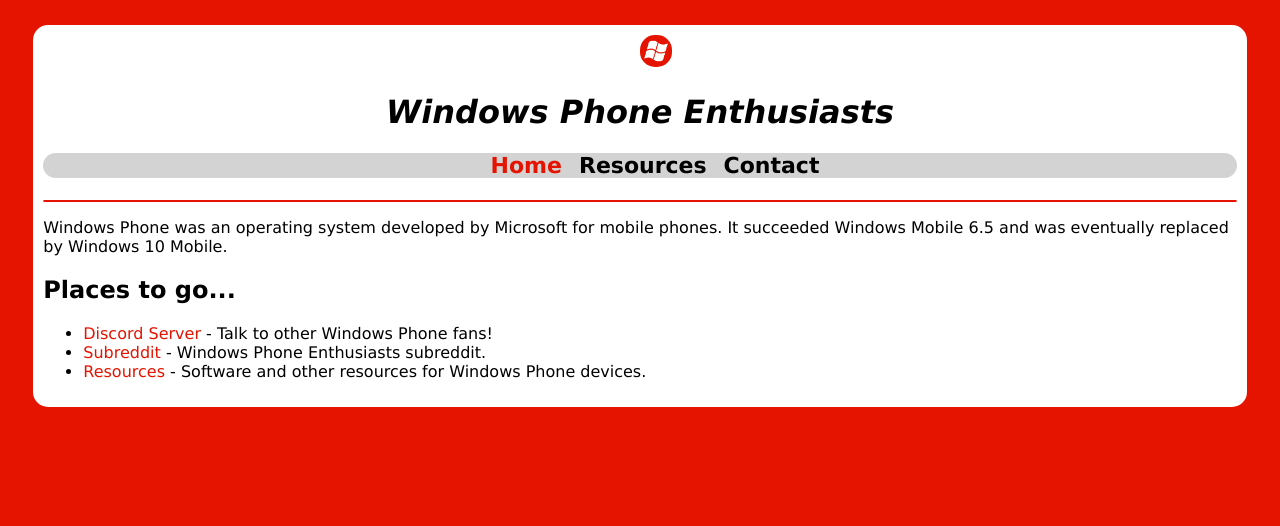
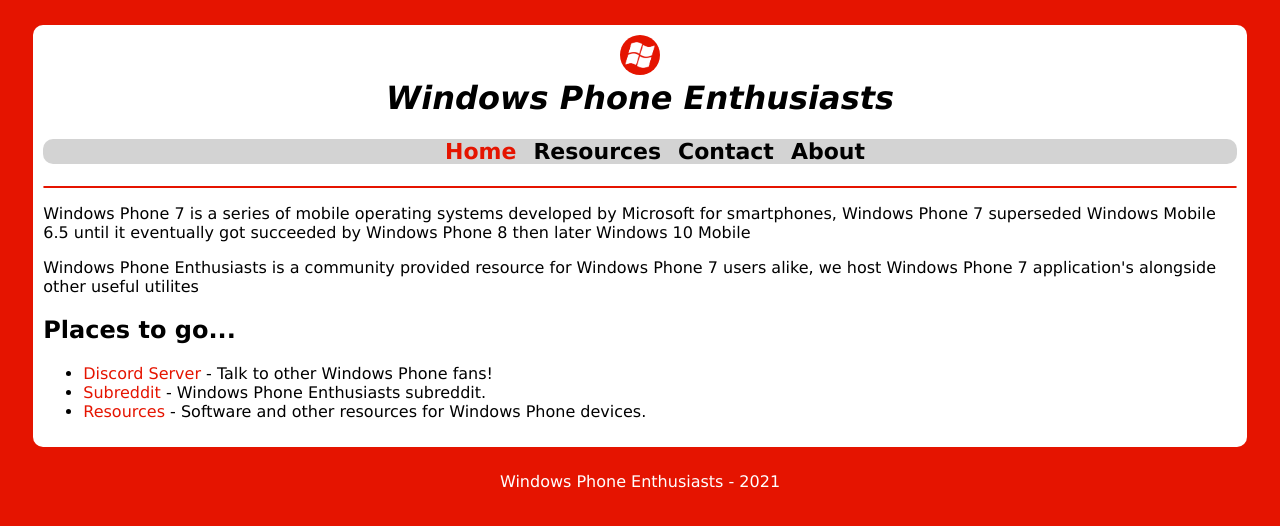
Before and after one commit to WPEnthusiasts/WPEnthusiasts.github.io, a plain HTML site: page index.html in a window 1280 px wide. Drawn offline with Linux system fonts and the light colour scheme.

Commit message:
Add files via upload

```diff
--- a/index.html
+++ b/index.html
@@ -9,25 +9,30 @@
 
 <body>
     <main>
+	  <header>
         <img class="logo" src="images/logo.png" />
-        <h1 class="center"><i><b>Windows Phone Enthusiasts</b></i></h1>
+        <h1><i><b>Windows Phone Enthusiasts</b></i></h1>
+	  </header>
         <nav>
             <ul>
                 <li><a class="selected" href="#">Home</a></li>
                 <li><a href="resources.html">Resources</a></li>
                 <li><a href="contact.html">Contact</a></li>
+				<li><a href="about.html">About</a></li>
             </ul>
         </nav>
         <hr>
-        <p>Windows Phone was an operating system developed by Microsoft for mobile phones. It succeeded Windows Mobile 6.5 and was eventually replaced by Windows 10 Mobile.</p>
-        <!-- update later with actual links -->
+        <p>Windows Phone 7 is a series of mobile operating systems developed by Microsoft for smartphones, Windows Phone 7 superseded Windows Mobile 6.5 until it eventually got succeeded by Windows Phone 8 then later Windows 10 Mobile </p>
+        <p>Windows Phone Enthusiasts is a community provided resource for Windows Phone 7 users alike, we host Windows Phone 7 application's alongside other useful utilites</p>
+		<!-- update later with actual links -->
         <h2>Places to go...</h2>
         <ul>
-            <li><a href="#" target="_blank">Discord Server</a> - Talk to other Windows Phone fans!</li>
-            <li><a href="#" target="_blank">Subreddit</a> - Windows Phone Enthusiasts subreddit.</li>
+            <li><a href="https://discord.gg/hs9QeFxPuG" target="_blank">Discord Server</a> - Talk to other Windows Phone fans!</li>
+            <li><a href="https://www.reddit.com/r/WPEnthusiasts/" target="_blank">Subreddit</a> - Windows Phone Enthusiasts subreddit.</li>
             <li><a href="resources.html" target="_blank">Resources</a> - Software and other resources for Windows Phone devices.</li>
         </ul>
     </main>
+	<footer>Windows Phone Enthusiasts - 2021</footer>
 </body>
 
 </html>
--- a/main.css
+++ b/main.css
@@ -1,13 +1,14 @@
 body {
     background-color: #E51400;
+	    font-family: Verdana, Geneva, Tahoma, sans-serif
+
 }
 
 main {
     margin: 2%;
     padding: 10px;
     background-color: white;
-    border-radius: 15px;
-    font-family: Verdana, Geneva, Tahoma, sans-serif
+    border-radius: 10px;
 }
 
 hr {
@@ -16,20 +17,21 @@ hr {
 }
 
 .logo {
-    margin-right: 50%;
-    margin-left: 50%;
-    border-radius: 15px;
-    width: 32px;
-    height: 32px;
+    border-radius: 100%;
+    height: 40px;
 }
 
-.center {
+header {
     text-align: center;
+}
+
+header h1 {
+margin-top: 0;
 }
 
 nav {
     background-color: lightgray;
-    border-radius: 15px;
+    border-radius: 10px;
     font-size: 22px;
     text-align: center;
 }
@@ -39,6 +41,7 @@ nav li {
     list-style-type: none;
     font-weight: bold;
     margin-right: 10px;
+	    overflow: hidden;
 }
 
 nav a {
@@ -59,3 +62,8 @@ a:visited {
 a:hover {
     color: darkred;
 }
+
+footer {
+text-align: center;
+color: white;
+}
```
